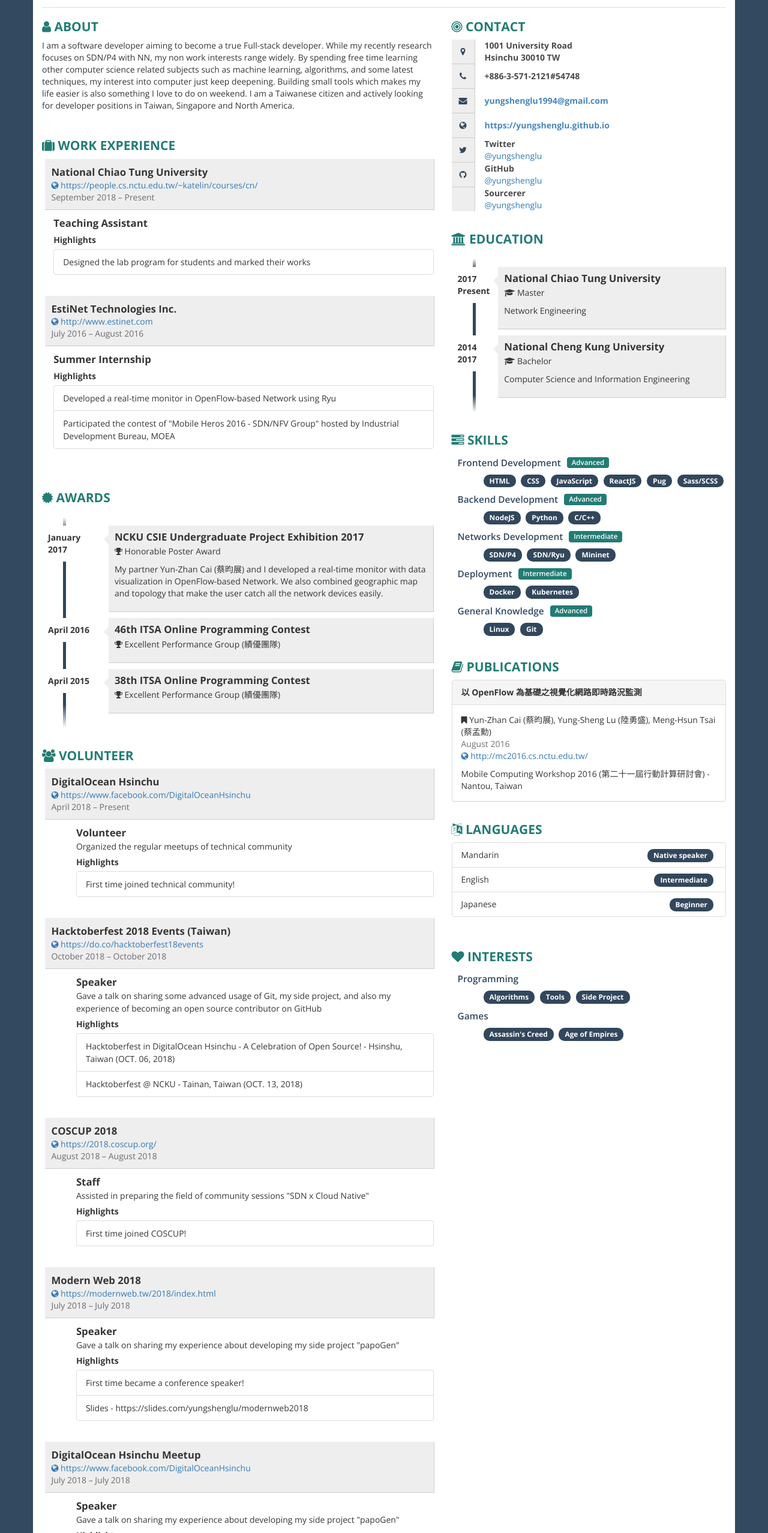
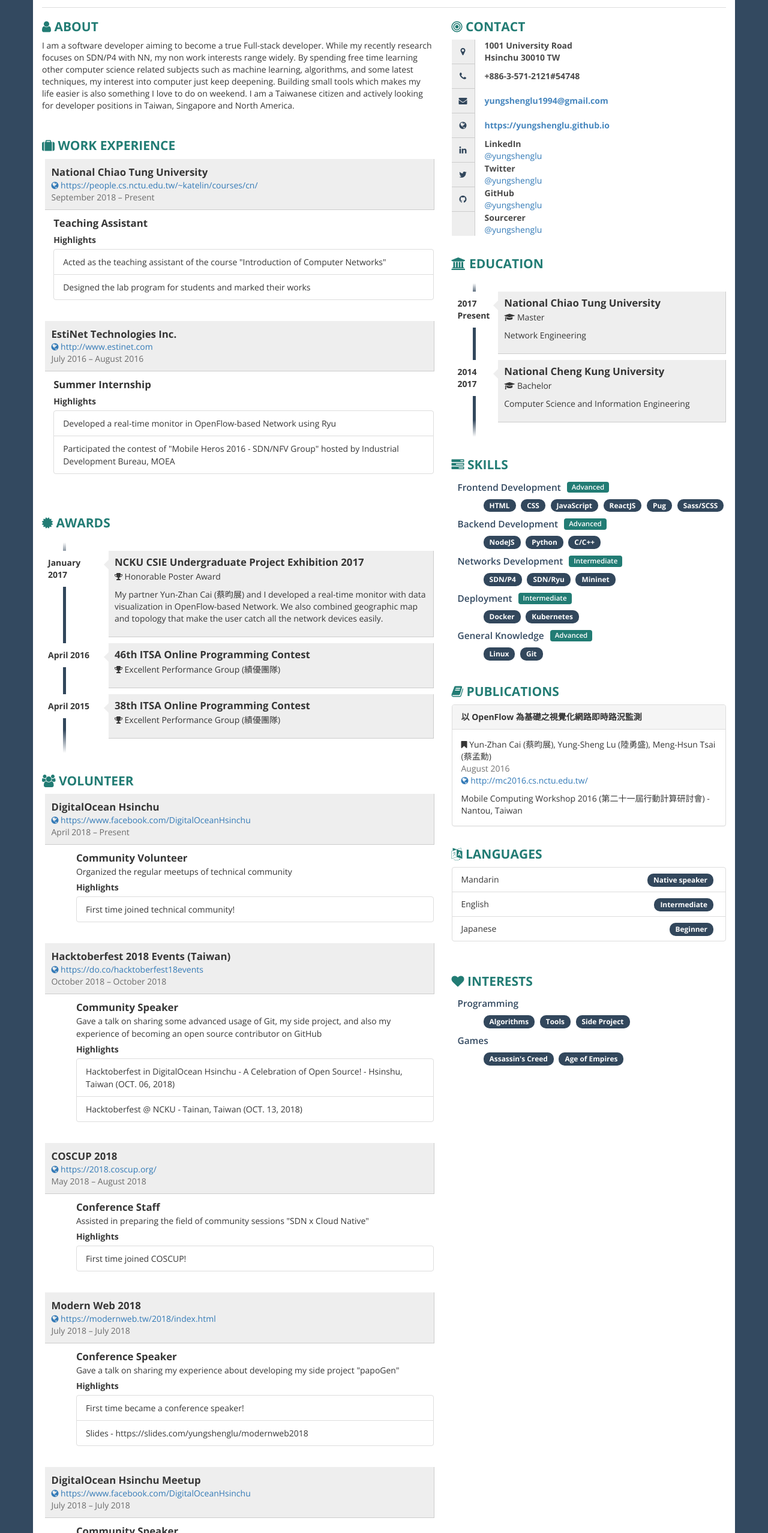
Before and after one commit to yungshenglu/Resume, a plain HTML site: page index.html in a window 1280 px wide. Shown: the part 245-2800 px from the top of the page at 60% size. Drawn offline with nearby package versions, Linux system fonts and the light colour scheme; some icons are missing.

Commit message:
Add some description in resume

```diff
--- a/index.html
+++ b/index.html
@@ -434,6 +434,7 @@ blockquote,
 
                       <div class="highlights">Highlights</div>
                       <ul class="list-group">
+                        <li class="list-group-item">Acted as the teaching assistant of the course "Introduction of Computer Networks"</li>
                         <li class="list-group-item">Designed the lab program for students and marked their works</li>
                       </ul>
                     </div>
@@ -510,7 +511,7 @@ blockquote,
                 </div>
                 <div class="row">
                   <div class="col-xs-11 pull-right">
-                    <div class="profession">Volunteer</div>
+                    <div class="profession">Community Volunteer</div>
                     <div class="description">
                       Organized the regular meetups of technical community
                       <div class="highlights">Highlights</div>
@@ -533,7 +534,7 @@ blockquote,
                 </div>
                 <div class="row">
                   <div class="col-xs-11 pull-right">
-                    <div class="profession">Speaker</div>
+                    <div class="profession">Community Speaker</div>
                     <div class="description">
                       Gave a talk on sharing some advanced usage of Git, my side project, and also my experience of becoming an open source contributor on GitHub
                       <div class="highlights">Highlights</div>
@@ -552,12 +553,12 @@ blockquote,
                     <div class="address">
                       <a href="https:&#x2F;&#x2F;2018.coscup.org&#x2F;" target= "_blank"><i class="fa fa-globe ico"></i> https:&#x2F;&#x2F;2018.coscup.org&#x2F;</a>
                     </div>
-                    <div class="year">August 2018 – August 2018</div>
+                    <div class="year">May 2018 – August 2018</div>
                   </div>
                 </div>
                 <div class="row">
                   <div class="col-xs-11 pull-right">
-                    <div class="profession">Staff</div>
+                    <div class="profession">Conference Staff</div>
                     <div class="description">
                       Assisted in preparing the field of community sessions "SDN x Cloud Native"
                       <div class="highlights">Highlights</div>
@@ -580,7 +581,7 @@ blockquote,
                 </div>
                 <div class="row">
                   <div class="col-xs-11 pull-right">
-                    <div class="profession">Speaker</div>
+                    <div class="profession">Conference Speaker</div>
                     <div class="description">
                       Gave a talk on sharing my experience about developing my side project "papoGen"
                       <div class="highlights">Highlights</div>
@@ -604,7 +605,7 @@ blockquote,
                 </div>
                 <div class="row">
                   <div class="col-xs-11 pull-right">
-                    <div class="profession">Speaker</div>
+                    <div class="profession">Community Speaker</div>
                     <div class="description">
                       Gave a talk on sharing my experience about developing my side project "papoGen"
                       <div class="highlights">Highlights</div>
@@ -638,6 +639,11 @@ blockquote,
             <div class="contact-item">
               <div class="icon pull-left text-center"><span class="fa fa-globe fa-fw"></span></div>
               <div class="title only pull-right"><a href="https:&#x2F;&#x2F;yungshenglu.github.io" target="_blank">https:&#x2F;&#x2F;yungshenglu.github.io</a></div>
+            </div>
+            <div class="contact-item">
+              <div class="icon pull-left text-center"><span class="fa fa-linkedin fa-fw"></span></div>
+              <div class="title pull-right">LinkedIn</div>
+              <div class="description pull-right"><a href="https:&#x2F;&#x2F;www.linkedin.com&#x2F;in&#x2F;yungshenglu&#x2F;" target="_blank">@yungshenglu</a></div>
             </div>
             <div class="contact-item">
               <div class="icon pull-left text-center"><span class="fa fa-twitter fa-fw"></span></div>
```
Also changed, not shown: resume.json (+12 -6 lines).
